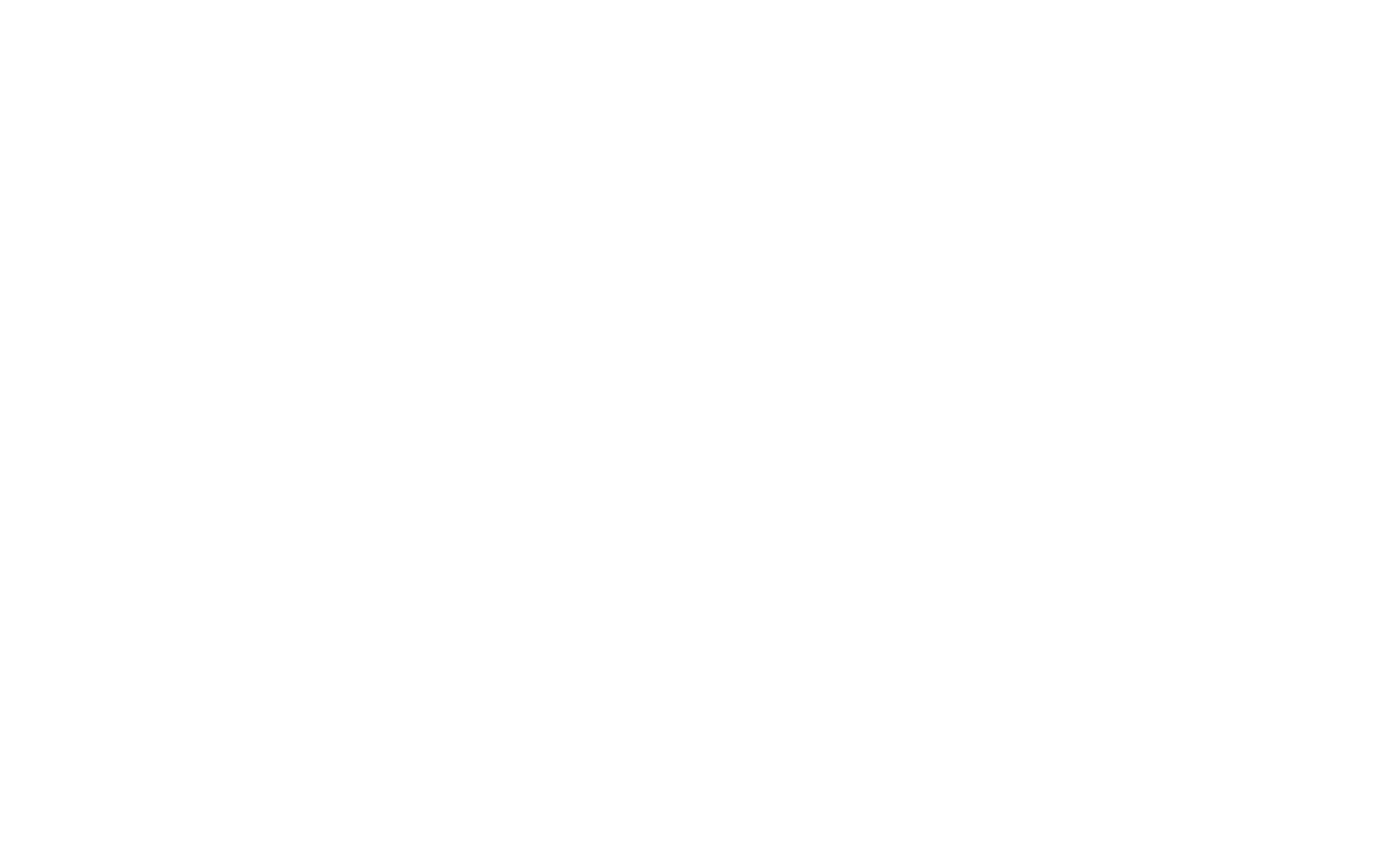
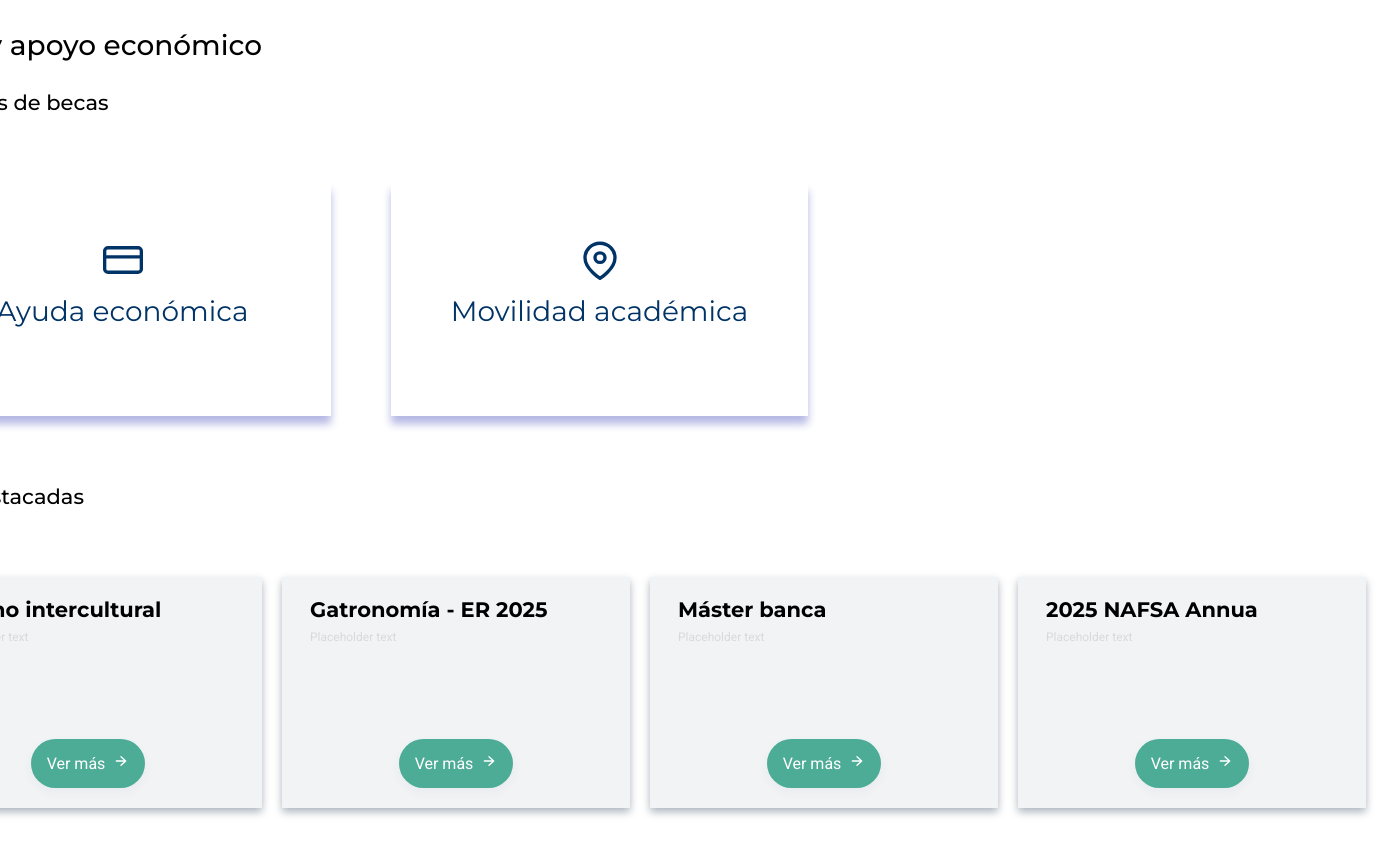
Before and after one commit to B3rser/Act_4_2_Lopez_Marco_Rodriguez_Palmira, a React (Vite) app: page /becas in a window 1280 px wide. Before the commit this address had no page. Shown: the whole page, 1386 px wide, since content can reach past the window. Before the commit the page ends 800 px from the top, so only its background shows below. Built offline with nearby package versions, Linux system fonts and the light colour scheme.

Commit message:
Inicio de la implementacion de la vista becas

```diff
--- a/src/App.jsx
+++ b/src/App.jsx
@@ -5,6 +5,7 @@
 import { Home } from './pages/Home';
 import { ExpUni } from './pages/ExpUni';
 import { ExpCarr } from './pages/ExpCarr';
+import { Becas } from './pages/Becas';
 
 function App() {
   return (
@@ -15,6 +16,7 @@
         <Route path="/" element={<Navigate to="/home" />}></Route>
         <Route path="/expUni" element={<ExpUni/>}/>
         <Route path="/expCarr" element={<ExpCarr/>}/>
+        <Route path="/becas" element={<Becas/>}/>
       </Routes>
     </BrowserRouter>
   )
--- /dev/null
+++ b/src/pages/Becas.jsx
@@ -0,0 +1,94 @@
+export function Becas() {
+    return (
+        <>
+            <style>
+                {
+                    `.cards-row {
+                        display: flex;
+                        justify-content: center; /* Centra horizontalmente todas las cards */
+                        align-items: center;     /* Centra verticalmente (si es necesario) */
+                        gap: 20px;               /* Espacio entre las cards */
+                        flex-wrap: nowrap;       /* Evita que se vayan a otra línea */
+                        padding: 40px 20px;      /* Espaciado interior opcional */
+                        overflow-x: auto;        /* Opcional: para que no haya scroll horizontal si no cabe */
+                        box-sizing: border-box;
+                        }
+                        .cards-row2 {
+                        display: flex;
+                        justify-content: start; /* Centra horizontalmente todas las cards */
+                        align-items: center;     /* Centra verticalmente (si es necesario) */
+                        gap: 60px;               /* Espacio entre las cards */
+                        flex-wrap: nowrap;       /* Evita que se vayan a otra línea */
+                        padding: 40px 20px;      /* Espaciado interior opcional */
+                        overflow-x: auto;        /* Opcional: para que no haya scroll horizontal si no cabe */
+                        box-sizing: border-box;
+                        }
+                    `
+
+                }
+            </style>
+
+            <div>
+                <h3> Becas y apoyo económico </h3>
+                <div>
+                    <h4>
+                        Categorías de becas
+                    </h4>
+                    <div className="cards-row2 ">
+                        <x-textcard2
+                            icon="credit-card"
+                            description="Ayuda económica">
+
+                        </x-textcard2>
+                        <x-textcard2
+                            icon="pin"
+                            description="Movilidad académica">
+
+                        </x-textcard2>
+
+                    </div>
+                </div>
+                <div>
+                    <h4>
+                        Becas destacadas
+                    </h4>
+                    <div className="cards-row ">
+                        <x-textcard
+                            label="Verano intercultural"
+                            description="Placeholder text"
+                            type="card-boton"
+                            buttonpriority="button-icon"
+                            buttonlabel="Ver más"
+                            icon=""
+                        ></x-textcard>
+                        <x-textcard
+                            label="Gatronomía - ER 2025"
+                            description="Placeholder text"
+                            type="card-boton"
+                            buttonpriority="button-icon"
+                            buttonlabel="Ver más"
+                            icon=""
+                        ></x-textcard>
+                        <x-textcard
+                            label="Máster banca"
+                            description="Placeholder text"
+                            type="card-boton"
+                            buttonpriority="button-icon"
+                            buttonlabel="Ver más"
+                            icon=""
+                        ></x-textcard>
+                        <x-textcard
+                            label="2025 NAFSA Annua"
+                            description="Placeholder text"
+                            type="card-boton"
+                            buttonpriority="button-icon"
+                            buttonlabel="Ver más"
+                            icon=""
+                        ></x-textcard>
+                    </div>
+                </div>
+            </div>
+
+        </>
+    );
+}
```
